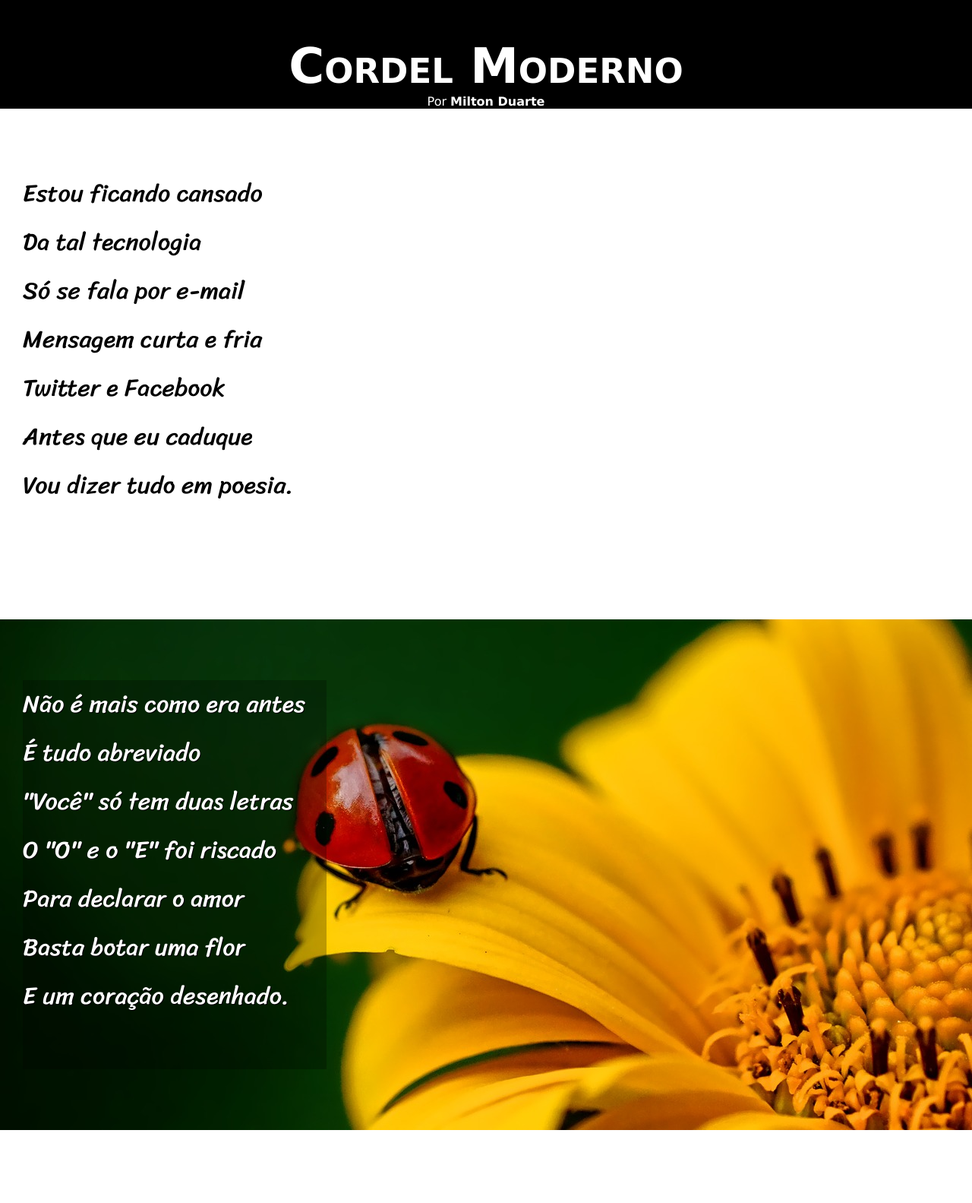
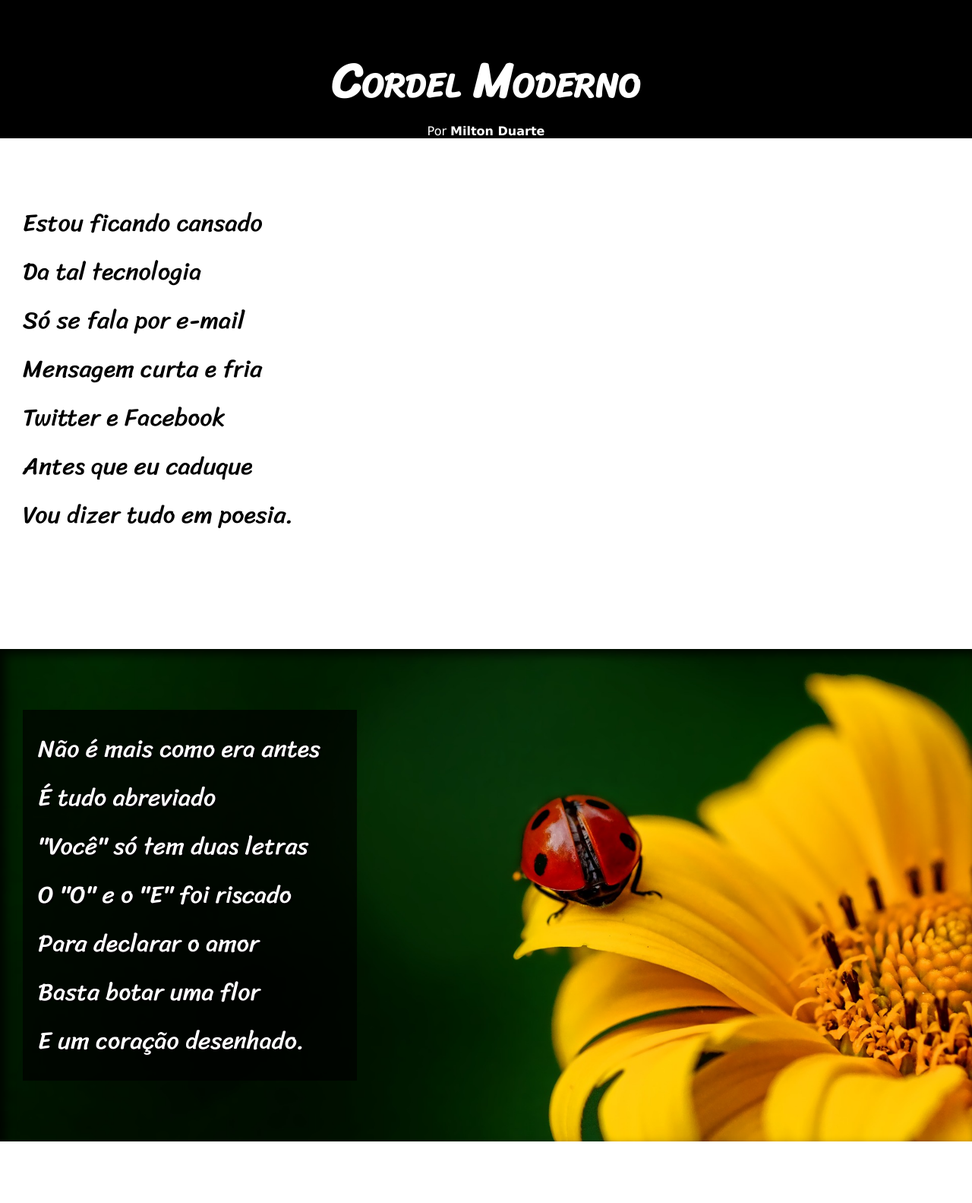
Before and after one commit to Joanne-Emilly/Praticando-Conhecimentos, a plain HTML site: page cordel-moderno.html/index.html in a window 1280 px wide. Shown: the top 1583 px of the page at 76% size. Drawn offline with Linux system fonts and the light colour scheme; a web font is replaced by a local one.

Commit message:
atualizado e finalizado

```diff
--- a/cordel-moderno.html/index.html
+++ b/cordel-moderno.html/index.html
@@ -4,7 +4,7 @@
 <head>
     <meta charset="UTF-8">
     <meta name="viewport" content="width=device-width, initial-scale=1.0">
-    <title>Coder Moderno</title>
+    <title>Cordel Moderno</title>
     <link rel="stylesheet" href="style.css">
 </head>
 
@@ -54,8 +54,8 @@
         </p>
 
         <p>
-            Pra piorar a liguagem <br>
-            O emoticom é um risco <br>
+            Pra piorar a linguagem <br>
+            O emotion é um risco <br>
             Tem símbolo para tudo <br>
             Ponto e vírgula e um asterisco <br>
             Um beijo significa <br>
--- a/cordel-moderno.html/style.css
+++ b/cordel-moderno.html/style.css
@@ -25,6 +25,7 @@ body {
 }
 
 header {
+
     background-color: black;
     color: white;
     text-align: center;
@@ -32,7 +33,7 @@ header {
 }
 
 header>h1 {
-    font-family: var(--fonte2);
+    font-family: var(--fonte3);
     padding-top: 50px;
     /*text-transform: uppercase; LETRAS EM CAIXA ALTA*/
     font-variant: small-caps;
@@ -64,14 +65,17 @@ section {
     padding-left: 30px;
 }
 
-section>p {
+section > p {
     padding-bottom: 2em;
 }
 
 section.imagem > p {
     display: inline-block;
     width: 400px;
-    background-color: rgb(0, 0, 0, 0.253);
+    background-color: rgba(0, 0, 0, 0.678);
+   text-shadow: 2px 2px 0px black;
+   padding: 20px;
+
 }
 
 section.normal {
@@ -80,18 +84,25 @@ section.normal {
 }
 
 section.imagem {
-    background-color: rgba(0, 0, 0, 0.651);
+    background-color: #00000046;
     text-shadow: 1px 1px 0px black;
     color: white;
+    box-shadow: inset 7px 7px 13px 0px rgba(0, 0, 0, 0.788);
+    background-size: cover;
+    background-attachment: fixed;
+
+
 }
 
 section#img01 {
     background-image: url(imagens/background001.jpg);
     background-position: right center;
+
 }
 
 section#img02 {
     background-image: url(imagens/background002.jpg);
+    background-position: right center;
 
 }
 
```
